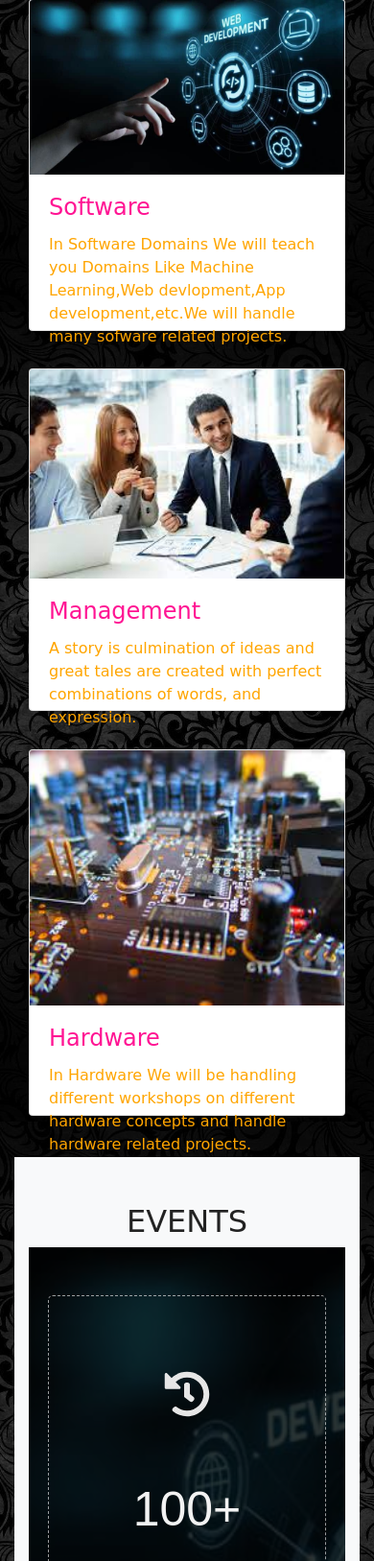
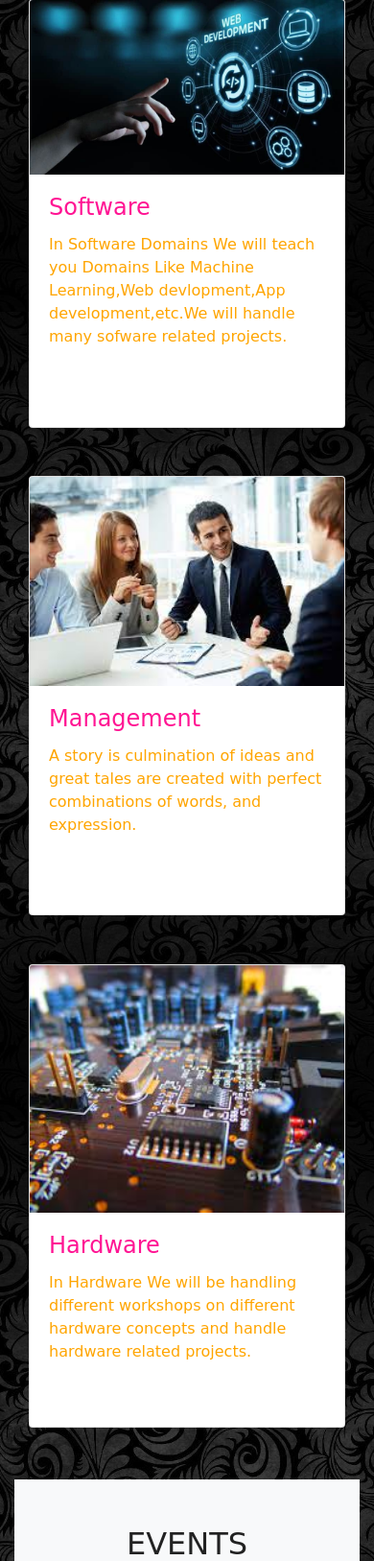
Before and after one commit to saiprasaths/ISOI1, a PHP site: page / in a window 390 px wide; the page is wider, and only the part inside the window is pictured. Shown: the part 1363-2990 px from the top of that part at 96% size. Run offline with PHP 8.4, Linux system fonts and the light colour scheme; some libraries are stand-ins or nearby versions; some web fonts are replaced.

Commit message:
first commit

```diff
--- a/main.css
+++ b/main.css
@@ -803,3 +803,20 @@ opacity: 1;
   width: 100%;
   height: 90%
 }
+@media (max-width: 992px) {
+
+  }
+@media (max-width: 768px) {
+
+}
+@media (max-width: 576px) {
+  .card{
+  width: 100%;
+  height: 90%;
+  padding-bottom: 7rem;
+}
+.card-text{
+  color: orange;
+  font-size: 1rem;
+}
+}
```
